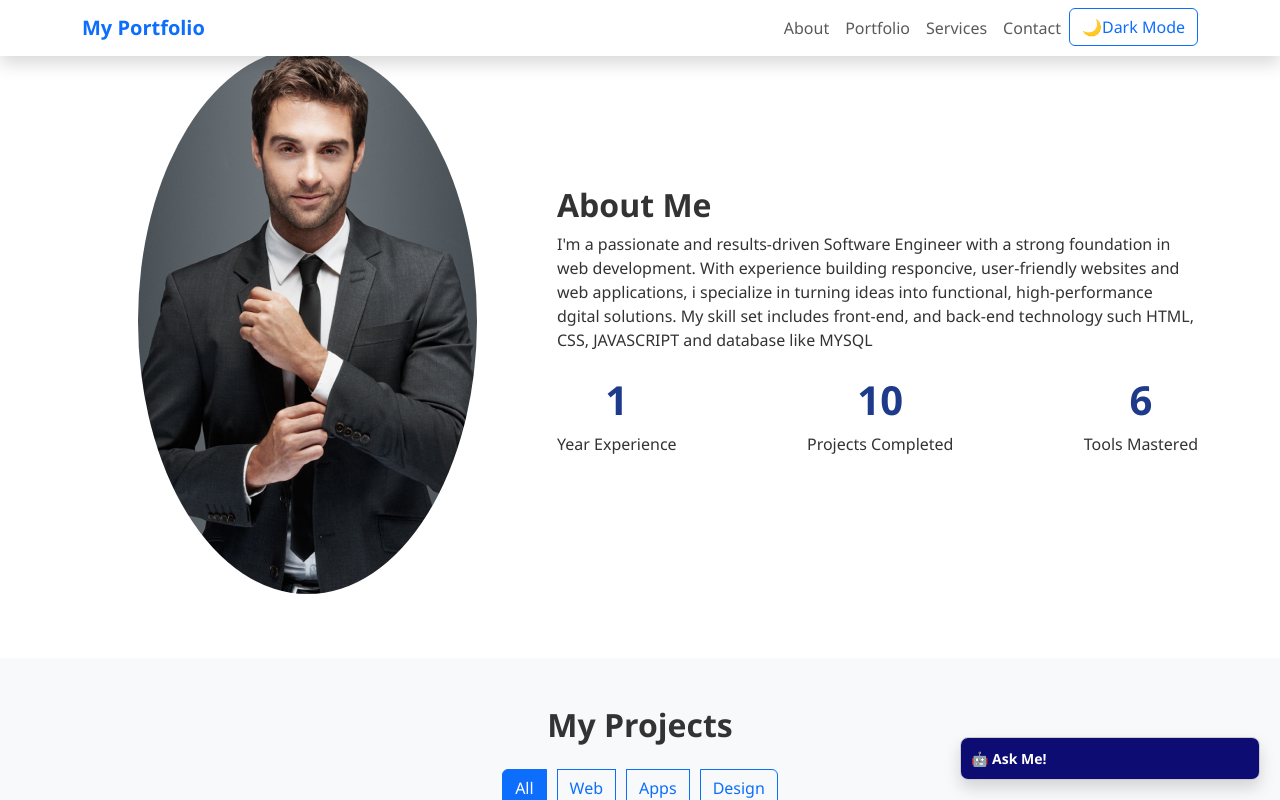
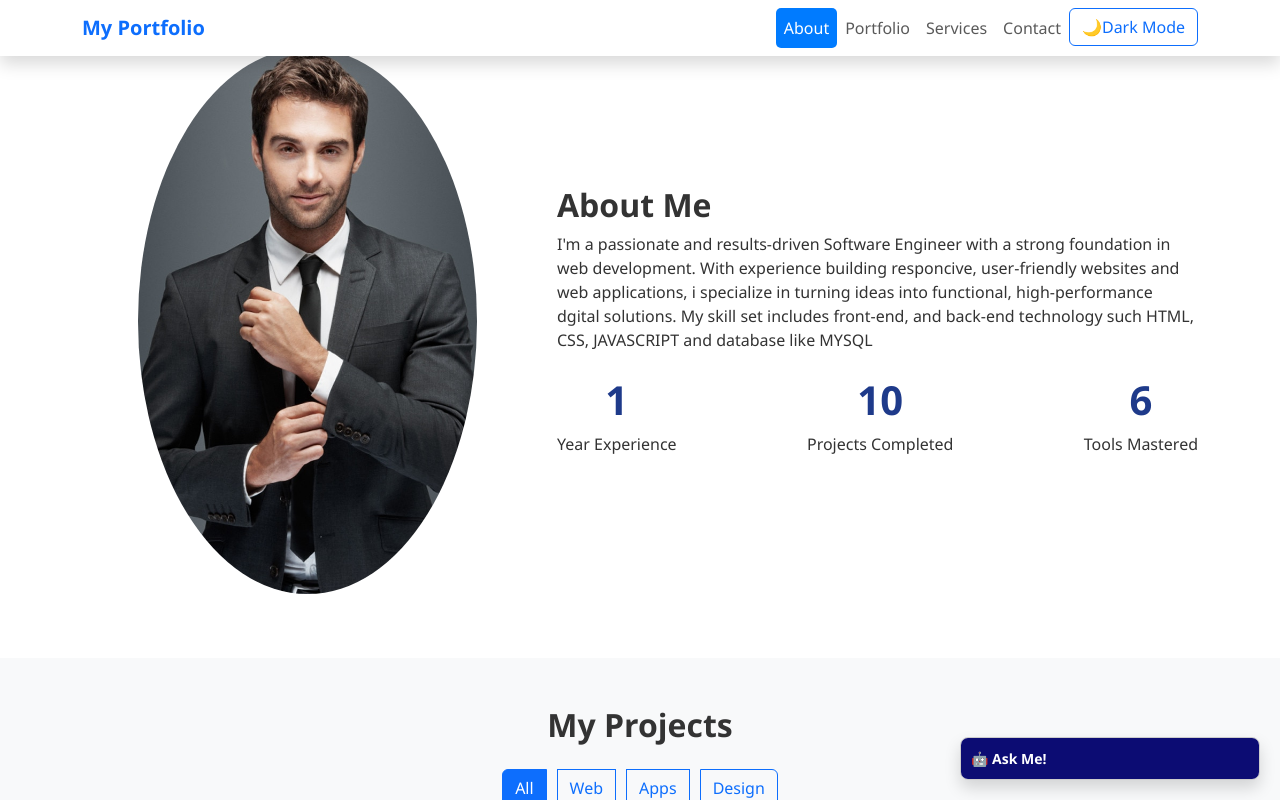
Before and after one commit to Achua-Sama/PORTFOLIO-1, a plain HTML site: page index.html in a window 1280 px wide. Both pictures are taken after a click on the link "About". Shown: the part 856-1656 px from the top of the page. Drawn offline with nearby package versions, Linux system fonts and the light colour scheme.

Commit message:
Synchronized navbar active state and dark mode improvements

```diff
--- a/index.html
+++ b/index.html
@@ -9,6 +9,13 @@
   <link rel="stylesheet" href="css/bootstrap.min.css">
   <link rel="stylesheet" href="style.css" />
   <link rel="stylesheet" href="https://cdn.jsdelivr.net/npm/bootstrap-icons@1.10.5/font/bootstrap-icons.css" />
+  <style>
+  .nav-link.active {
+    color: #fff !important;
+    background-color: #007bff !important;
+    border-radius: 5px;
+  }
+</style>
 </head>
 <body data-bs-theme="light">
   <!-- Navbar -->
@@ -25,7 +32,7 @@
           <li class="nav-item"><a class="nav-link" href="#services">Services</a></li>
           <li class="nav-item"><a class="nav-link" href="#contact">Contact</a></li>
           <li class="nav-item">
-            <button id="toggleTheme" class="btn btn-outline-primary">
+            <button id="toggleTheme" class="btn btn-outline-primary" aria-label="Toggle Dark Mode">
               <span class="theme-icon">🌙</span>Dark Mode
                     </button>
 
@@ -393,5 +400,17 @@
  <script src="https://cdn.jsdelivr.net/npm/bootstrap@5.3.2/dist/js/bootstrap.bundle.min.js"></script>
 <script src="js/bootstrap.bundle.min.js"></script>
 <script src="script.js"></script>
+<script>
+  document.addEventListener('DOMContentLoaded', () => {
+    const navLinks = document.querySelectorAll('.nav-link');
+
+    navLinks.forEach((link) => {
+      link.addEventListener('click', (event) => {
+        navLinks.forEach((nav) => nav.classList.remove('active'));
+        event.target.classList.add('active');
+      });
+    });
+  });
+</script>
 </body>
 </html>
--- a/script.js
+++ b/script.js
@@ -159,23 +159,24 @@ sendBtn.addEventListener('click', () => {
 const toggleThemeButton = document.getElementById('toggleTheme');
 const themeIcon = document.querySelector('.theme-icon');
 
-// Check for saved theme in localStorage
+// Ensure proper initialization of theme on page load
 const savedTheme = localStorage.getItem('theme');
 if (savedTheme) {
   document.body.setAttribute('data-bs-theme', savedTheme);
   themeIcon.textContent = savedTheme === 'dark' ? '☀️' : '🌙';
+} else {
+  document.body.setAttribute('data-bs-theme', 'light');
 }
 
-// Toggle theme on button click
+// Add event listener for dark mode toggle
 toggleThemeButton.addEventListener('click', () => {
   console.log('Dark mode button clicked');
   const currentTheme = document.body.getAttribute('data-bs-theme');
-  console.log('Current theme:', currentTheme);
   const newTheme = currentTheme === 'light' ? 'dark' : 'light';
   document.body.setAttribute('data-bs-theme', newTheme);
-  console.log('New theme set:', newTheme);
   themeIcon.textContent = newTheme === 'dark' ? '☀️' : '🌙';
   localStorage.setItem('theme', newTheme);
+  console.log(`Theme changed to: ${newTheme}`);
 });
 
 // Chatbot functionality
```
